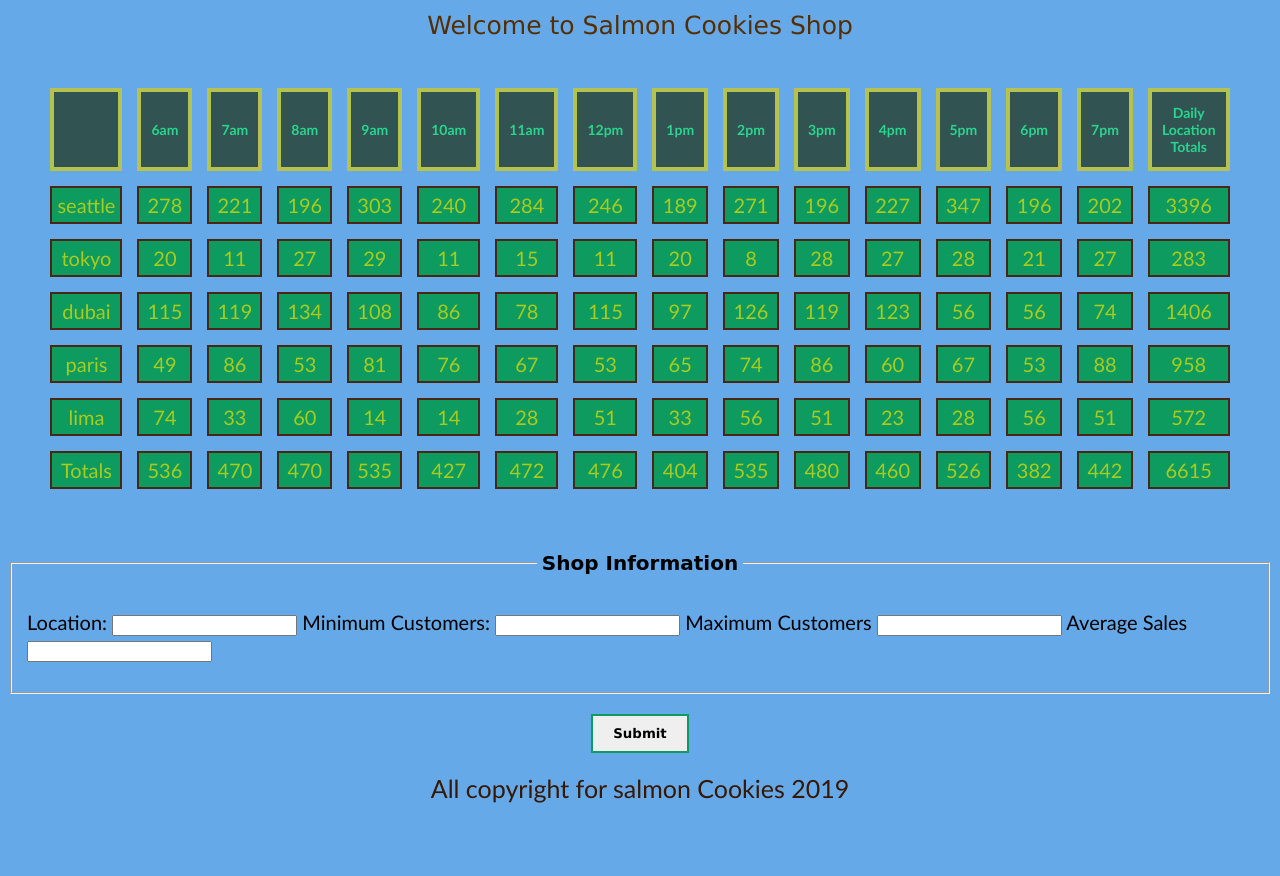
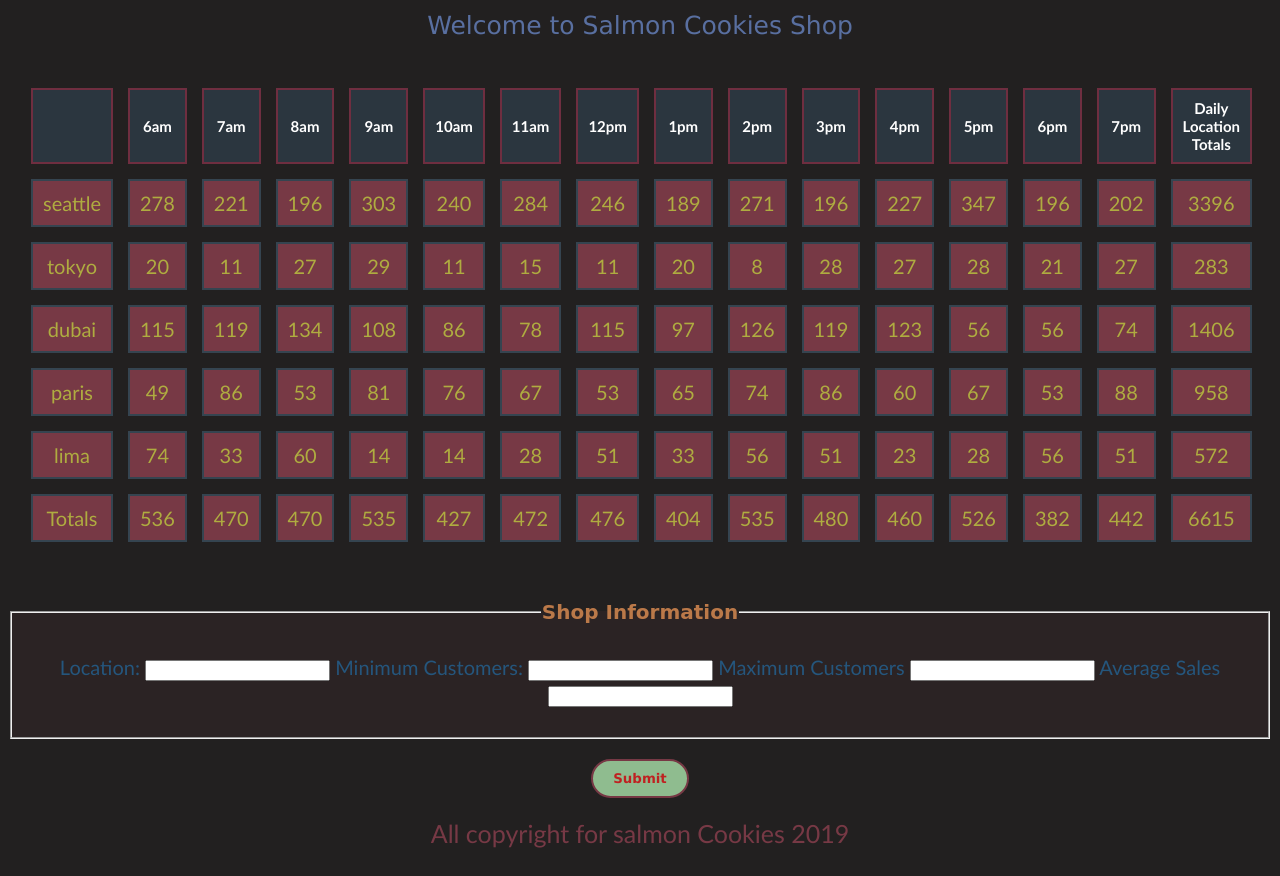
Before and after one commit to muathhnaifat/cookie-stand, a plain HTML site: page index.html in a window 1280 px wide. Shown: the part 91-967 px from the top of the page. Before the commit the page ends 922 px from the top, so only its background shows below. Drawn offline with Linux system fonts and the light colour scheme.

Commit message:
lab9+10b

```diff
--- a/css/style.css
+++ b/css/style.css
@@ -1,7 +1,7 @@
 
 footer{
   text-align: center;
-    color: rgb(54, 24, 4);
+  color: rgb(119, 57, 69);
   padding: 20px;
   font-size: 25px;
 
@@ -11,13 +11,20 @@ footer{
       text-align: center;
       color: crimson;
 
+
+  }
+
+  p.intro {
+
+      border: transparent;
   }
 
   p {
       text-align: center;
       font-size: 25px;
       font-family: Verdana, Geneva, Tahoma, sans-serif;
-        color: rgb(85, 47, 4);
+      color: rgb(89, 111, 160);
+
 
   }
 
@@ -32,23 +39,25 @@ footer{
   }
 
     th {
-        background: rgb(49, 84, 83);
-        padding: 12px 10px;
+      background: rgba(47, 45, 60, 0.91);
+      padding: 9px 10px;
       margin: auto;
-        color: rgb(43, 212, 142);
-        border: 4px solid rgba(205, 214, 79, 0.85);
-        font-size: 70%;
+      color: rgb(255, 255, 255);
+      border: 2px solid rgba(169, 39, 65, 0.54);
+      font-size: 75%;
 
     }
 
     td {
-        padding: 5px;
+      background-color: #773945;
+      padding: 10px 10px;
       margin: 7px;
       border: 7px;
       text-align: center;
-        color: rgba(198, 211, 17, 0.85);
-        border: 2px solid rgb(74, 38, 21);
+      color: rgba(185, 193, 63, 0.85);
+      border: 2px solid rgb(53, 68, 80);
   }
+
 
     table tr{
 
@@ -68,12 +77,15 @@ footer{
   }
     label{
 
-        padding-top: 75px;    }
+      padding-top: 75px;
+      color: #25567d;
+
+  }
 
     body{
       font-family: 'Gill Sans', 'Gill Sans MT', Calibri, 'Trebuchet MS', sans-serif;
       font-size: 20px;
-        background-color:rgb(101, 169, 233);
+      background-color:hsl(0, 3%, 13%);
     }
 
     legend{
@@ -82,21 +94,34 @@ footer{
       text-align: center;
       font-family: cursive;
       font-weight: bold;
-        padding: 5px;
+      padding: 1px;
+      color: #bb7949
 
     }
 
     fieldset{
       padding-bottom: 30px;
       padding-top: 30px;
+      text-align: center;
+      background-color: #7739451c;
     }
 
     button{
       display: block;
       margin: auto;
-        margin-top: 20px ;
-        padding: 10px 20px ;
-        border: 2px solid rgb(13, 155, 96);
-        font-family: Verdana, Geneva, Tahoma, sans-serif ;
-        font-weight: bold ;
+      margin-top: 20px;
+      padding: 10px 20px;
+      border: 2px solid rgb(119, 57, 69);
+      font-family: Verdana, Geneva, Tahoma, sans-serif;
+      font-weight: bold;
+      color: #bf2121;
+      background: darkseagreen;
+      cursor: grab;
+      border-radius: 26px;
+      transition: inherit;
     }
+
+    input{
+      border-color: 2px #8a3142;
+
+    }
```
Lines whose indentation alone changed are shown as unchanged.
